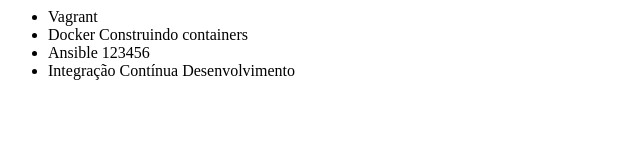
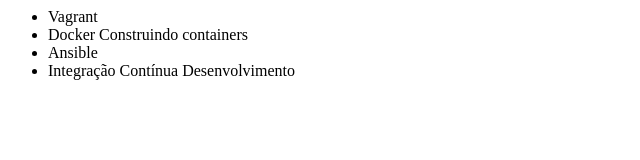
Before and after one commit to DanielPFerreira/alura-git, a plain HTML site: page index.html in a window 1280 px wide. Shown: the full height of the page, 0-640 px from the left. Drawn offline with Linux system fonts and the light colour scheme.

Commit message:
Revert  Commit para reverter depois"
This reverts commit 4a55983b578fdc51bc167d0d913febb98f7dc9fb.

```diff
--- a/index.html
+++ b/index.html
@@ -8,7 +8,7 @@
 	<ul>
 		<li>Vagrant</li>
 		<li>Docker Construindo containers</li>
-		<li>Ansible 123456</li>
+		<li>Ansible</li>
 		<li>Integração Contínua Desenvolvimento</li>
 	</ul>
 </body>
```
